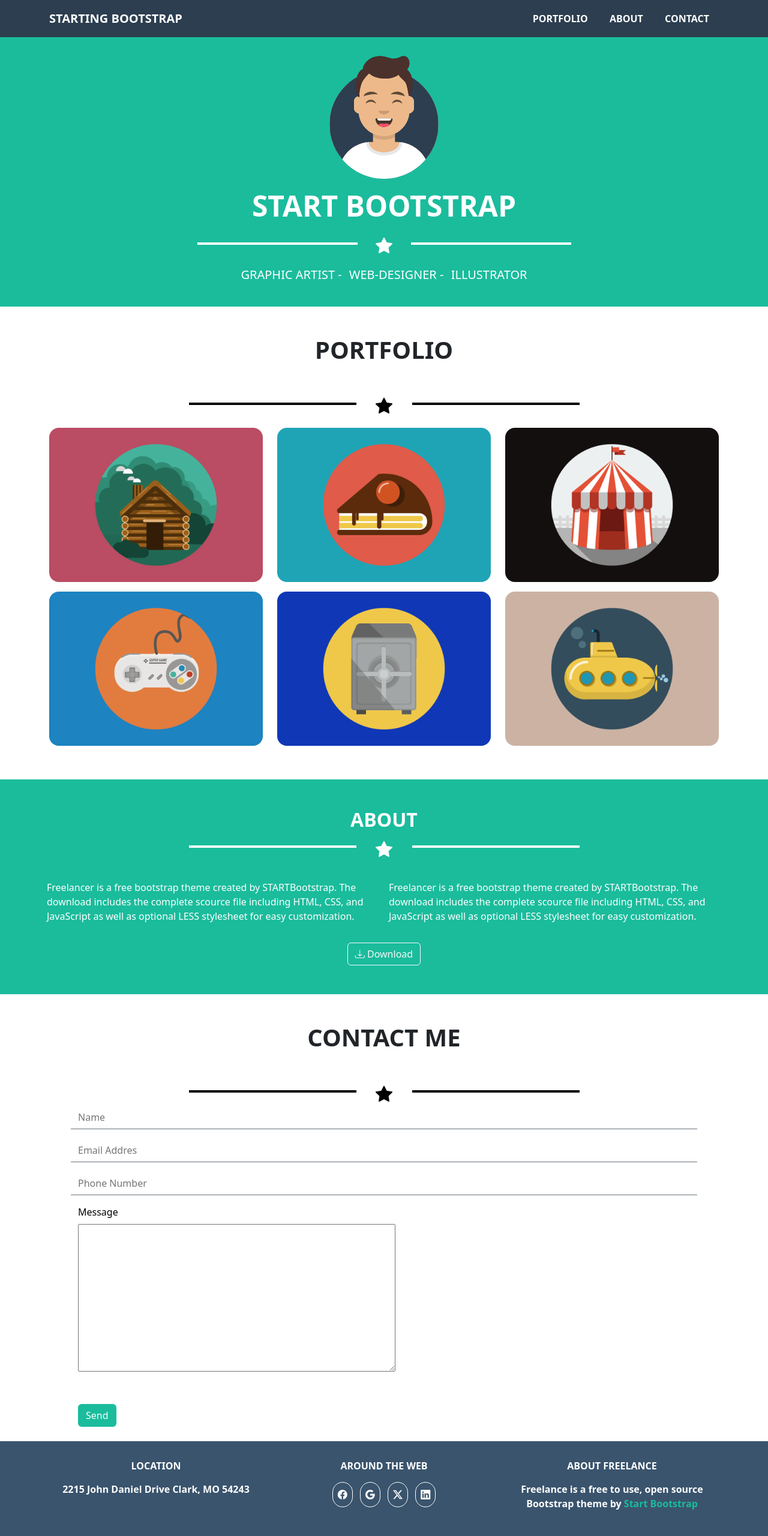
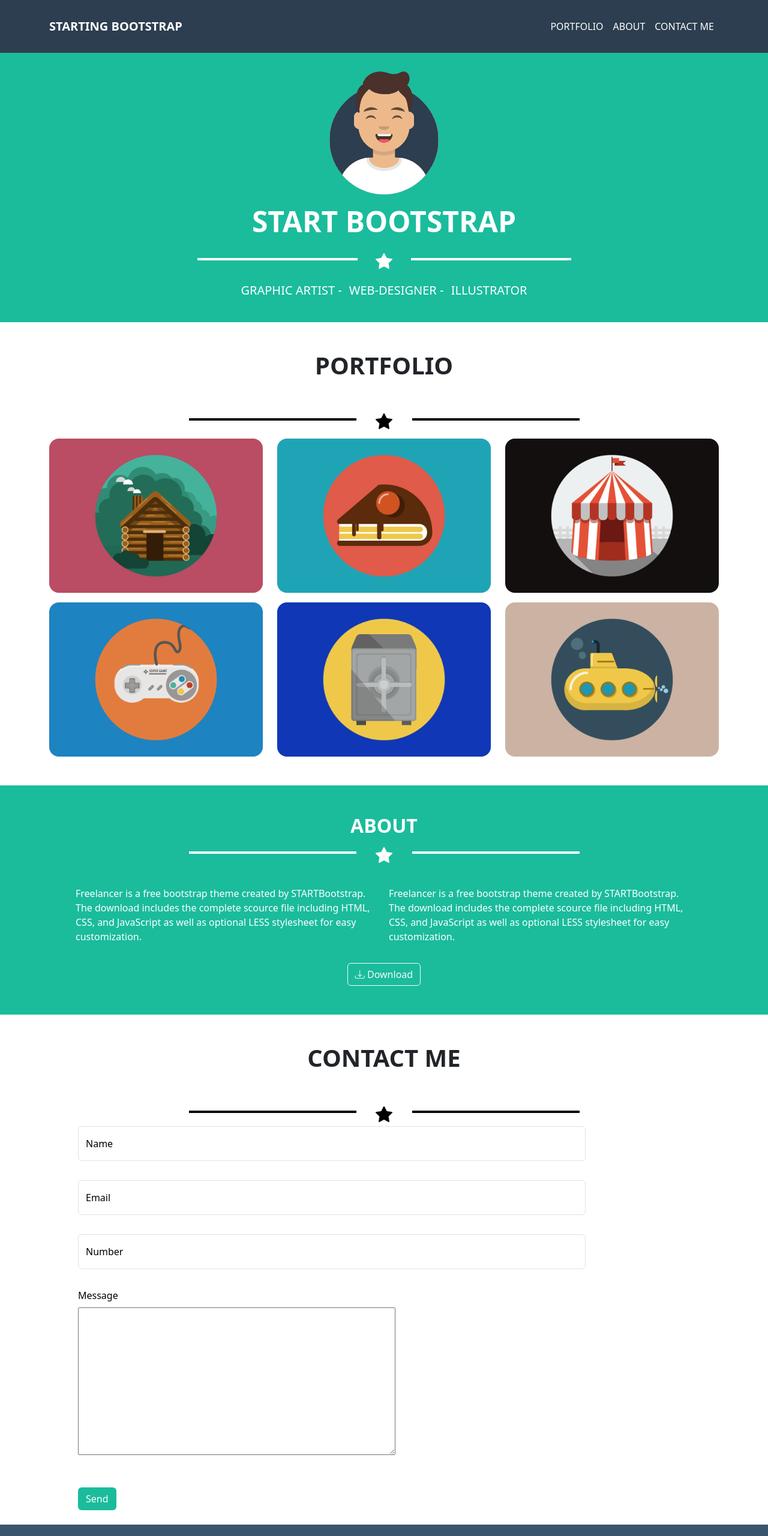
Before and after one commit to JordanRomagnoli/html-css-bootstrap-freelancer, a plain HTML site: page index.html in a window 1280 px wide. Shown: the top 2560 px of the page at 60% size. Drawn offline with nearby package versions, Linux system fonts and the light colour scheme.

Commit message:
- REFACTORING nav - REFACTORING form

```diff
--- a/css/style.css
+++ b/css/style.css
@@ -23,13 +23,15 @@ html{
     background-color:  var(--header_color);
 }
 
-.color_main{
-    color: var(--main_color);
-}
+
 
 /*
     MAIN
 */
+
+.color_main{
+    color: var(--main_color);
+}
 
 #contact_me button{
     background-color: var(--main_color);
@@ -66,15 +68,15 @@ img{
 
 
 
-main > section:nth-child(odd) > .container-fluid{
+main > section:nth-child(odd){
     background-color: #1abc9c;
 }
 
 
+/*
+    FOOTER
+*/
+
 .footer_top{
     background-color: var(--footer_top);
 }
-
-/*
-    DEBUG
-*/
--- a/index.html
+++ b/index.html
@@ -3,7 +3,7 @@
     <head>
         <meta charset="UTF-8">
         <meta name="viewport" content="width=device-width, initial-scale=1.0">
-        <title>Document</title>
+        <title>Start Bootstrap</title>
 
         <!-- bootstrap -->
         <link rel="stylesheet" href="https://cdn.jsdelivr.net/npm/bootstrap@5.3.2/dist/css/bootstrap.min.css">
@@ -13,36 +13,40 @@
     </head>
     <body>
 
-        <header>
+        <header class="color_header py-3">
 
-            <div class="container-fluid color_header py-3"> <!--sfondo-->
-                <div class="container-sm container-lg d-flex align-items-center">
-                    <div class="w-100">
+            <div class="container-md">
                 <div class="row text-uppercase text-white">
-                            <div class="col d-flex align-items-center">
-                                <div class="logo-container">
-                                    <div class="fw-bold fs-5">starting bootstrap</div>
+                    <div class="col">
+
+                        <nav class="navbar navbar-expand-md">
+                            <div class="container-fluid p-0">
+                              <a class="navbar-brand fw-semibold text-white" href="#">starting bootstrap</a>
+                              <button class="navbar-toggler" type="button" data-bs-toggle="collapse" data-bs-target="#navbarText" aria-controls="navbarText" aria-expanded="false" aria-label="Toggle navigation">
+                                <span class="navbar-toggler-icon"></span>
+                              </button>
+
+                              <div class="collapse navbar-collapse" id="navbarText">
+                                <ul class="navbar-nav ms-auto mb-2 mb-lg-0">
+                                  <li class="nav-item">
+                                    <a class="nav-link text-white" aria-current="page" href="#portfolio">Portfolio</a>
+                                  </li>
+                                  <li class="nav-item">
+                                    <a class="nav-link text-white" href="#about">About</a>
+                                  </li>
+                                  <li class="nav-item">
+                                    <a class="nav-link text-white" href="#contact_me">Contact Me</a>
+                                  </li>
+                                </ul>
                               </div>
                             </div>
+                          </nav>
 
-                            <div class="col-2 col-md offset-4 offset-md-0 d-flex align-items-center justify-content-end">
-                                <div class="d-block d-md-none">
-                                    <a href="#nogo" class="d-block border border-secondary py-1 px-3 rounded-2 text-secondary"><i class="bi bi-list"></i></a>
-                                </div>
-
-                                <nav class="d-md-block d-none fw-semibold">
-                                    <ul class="list-unstyled mb-0">
-                                        <li class="d-inline-block"><a href="#portfolio" class="text-decoration-none text-white px-3 py-2">portfolio</a></li>
-                                        <li class="d-inline-block"><a href="#about" class="text-decoration-none text-white px-3 py-2">about</a></li>
-                                        <li class="d-inline-block"><a href="#contact_me" class="text-decoration-none text-white px-3 py-2">contact</a></li>
-                                    </ul>
-                                </nav>
                     </div>
                 </div>
                 </div>
             </div>
-                </div>
-            </div>
+
 
         </header>
 
@@ -50,15 +54,14 @@
 
         <main>
             <section>
-                <div class="container-fluid">
-                    <div class="container-sm container-lg">
+
+                <div class="container-md">
                     <div class="jumbotron p-4 text-white text-center">
                         <div class="img-container mx-auto">
                             <img src="img/avatar.svg" alt="avatar">
                         </div>
                         <h1 class="display-5 my-3 fw-bold text-uppercase">start bootstrap</h1>
                         <div class="gx-0 row justify-content-center">
-
                                 <div class="col-3">
                                 <hr>
                                 </div>
@@ -70,7 +73,6 @@
                                 <div class="col-3">
                                 <hr>
                                 </div>
-
                         </div>
 
                         <div class="my-3">
@@ -80,12 +82,12 @@
                         </div>
                     </div>
                 </div>
-                </div>
+
             </section>
 
 
             <section id="portfolio" class="pb-5">
-                <div class="container-sm text-center container-lg">
+                <div class="container-md text-center">
 
                     <h2 class="display-6 text-uppercase my-5 fw-semibold">
                         portfolio
@@ -107,40 +109,40 @@
 
                    </div>
 
-                    <div class="row row-cols-md-2 row-cols-lg-3 ">
+                    <div class="row row-cols-md-2 row-cols-lg-3 gy-3">
 
                         <div class="col-fluid">
-                            <div class="img-container my-2">
+                            <div class="img-container">
                                 <img src="img/cabin.png" class="rounded-4" alt="">
                             </div>
                         </div>
 
                         <div class="col-fluid">
-                            <div class="img-container my-2">
+                            <div class="img-container">
                                 <img src="img/cake.png" class="rounded-4" alt="">
                             </div>
                         </div>
 
                         <div class="col-fluid">
-                            <div class="img-container my-2">
+                            <div class="img-container">
                                 <img src="img/circus.png" class="rounded-4" alt="">
                             </div>
                         </div>
 
                         <div class="col-fluid">
-                            <div class="img-container my-2">
+                            <div class="img-container">
                                 <img src="img/game.png" class="rounded-4" alt="">
                             </div>
                         </div>
 
                         <div class="col-fluid">
-                            <div class="img-container my-2">
+                            <div class="img-container">
                                 <img src="img/safe.png" class="rounded-4" alt="">
                             </div>
                         </div>
 
                         <div class="col-fluid">
-                            <div class="img-container my-2">
+                            <div class="img-container">
                                 <img src="img/submarine.png" class="rounded-4" alt="">
                             </div>
                         </div>
@@ -150,15 +152,15 @@
                 </div>
             </section>
 
-            <section id="about">
-                <div class="container-fluid py-5">
-                    <div class="container-sm container-lg">
+            <section id="about" class="py-5">
+
+                <div class="container-md">
                     <div class="pb-4 text-center text-white">
                         <h2 class="text-uppercase fw-semibold">
                             about
                         </h2>
 
-                            <div class="gx-0 row justify-content-center text-white mb-2">
+                        <div class="row justify-content-center text-white gx-0 mb-2">
 
                             <div class="col-3">
                                 <hr>
@@ -175,8 +177,8 @@
                         </div>
                     </div>
 
-                        <div class="row row-cols-md-2 justify-content-center text-white">
-                            <div class="col-7 col-md-4 col-lg-6 px-2">
+                    <div class="row row-cols-md-2 justify-content-center px-5 text-white">
+                        <div class="col-md-6 col-md-4 px-2">
                             <p>
                             Freelancer is a free bootstrap theme created by STARTBootstrap.
                             The download includes the complete scource
@@ -185,7 +187,7 @@
                             </p>
                         </div>
 
-                            <div class="col-7 col-md-4 col-lg-6 px-2">
+                        <div class="col-md-6 col-md-4 px-2">
                             <p>
                                 Freelancer is a free bootstrap theme created by STARTBootstrap.
                                 The download includes the complete scource
@@ -194,17 +196,17 @@
                             </p>
                             </div>
 
-                             <div class="col-7 text-center mt-3">
+                            <div class="col-12 text-center mt-3">
                             <a class="btn btn-outline-light" href="#nogo" role="button"><i class="bi bi-download"></i> Download</a>
                             </div>
                     </div>
                 </div>
-                </div>
+
             </section>
 
             <section id="contact_me">
-                <div class="container-fluid">
-                    <div class="container text-center">
+
+                <div class="container-md text-center">
 
                     <h2 class="display-6 text-uppercase my-5 fw-semibold">
                         contact me
@@ -227,42 +229,52 @@
                     </div>
 
                     <div class="text-start px-5">
-                            <form>
-                                <div class="mb-3 row border-bottom border-secondary">
+                        <form method="post">
+
+
+                            <div class="mb-3 row">
                                 <div class="col-sm-10">
-                                      <input type="text" readonly class="form-control-plaintext" placeholder="Name" id="staticEmail">
+                                    <div class="form-floating mb-3">
+                                        <input type="text" class="form-control" id="user-name" placeholder="username" required>
+                                        <label for="user-name">Name</label>
+                                      </div>
                                 </div>
                             </div>
 
-                                <div class="mb-3 row border-bottom border-secondary">
+                            <div class="mb-3 row">
                                 <div class="col-sm-10">
-                                      <input type="text" readonly class="form-control-plaintext border-bottom-secondary" placeholder="Email Addres" id="staticEmail">
+                                    <div class="form-floating mb-3">
+                                        <input type="email" class="form-control" id="user-email" placeholder="useremail@example.com" required>
+                                        <label for="user-email">Email</label>
+                                      </div>
                                 </div>
                             </div>
 
-                                <div class="mb-3 row border-bottom border-secondary">
+                            <div class="mb-3 row">
                                 <div class="col-sm-10">
-                                      <input type="text" readonly class="form-control-plaintext border-bottom-secondary" placeholder="Phone Number" id="staticEmail">
+                                    <div class="form-floating mb-3">
+                                        <input type="text" class="form-control" id="user-number" type="text" pattern="[0-9]+" placeholder="user-number" required>
+                                        <label for="user-number">Number</label>
+                                    </div>
                                 </div>
                             </div>
 
                             <div class="mb-3">
-                                <label for="exampleInputPassword1" class="form-label">Message</label>
+                            <label for="exampleInputPassword1" for="comment" class="form-label">Message</label>
                             <div>
-                                    <textarea name="" id="" cols="55" rows="10"></textarea>
+                                <textarea name="comment" id="comment" cols="55" rows="10"></textarea>
                             </div>
                             <button type="submit" class="btn text-white mt-5">Send</button>
                         </form>
                     </div>
+                </div>
 
-                    </div>
-                </div>
             </section>
         </main>
 
         <footer>
-            <div class="container-fluid footer_top py-3">
-                <div class="container-sm container-lg text-white">
+            <section class="footer_top py-3">
+                <div class="container-md text-white">
                     <div class="row row-cols-sm-1 row-cols-md-3">
                         <div class="col text-center  py-3">
                             <h6 class="text-uppercase fw-semibold mb-3">location</h6>
@@ -290,10 +302,10 @@
                         </div>
                     </div>
                 </div>
-            </div>
+            </section>
 
-            <div class="container-fluid color_header py-4">
-                <div class="container">
+           <section class="color_header py-4">
+                    <div class="container-md">
                         <div class="row justify-content-center">
                             <div class="col-6 text-center">
                                 <span class="fs-6 text-white">
@@ -302,8 +314,7 @@
                             </div>
                         </div>
                     </div>
-            </div>
-
+           </section>
         </footer>
     </body>
 </html>
```
Lines whose indentation alone changed are shown as unchanged.
